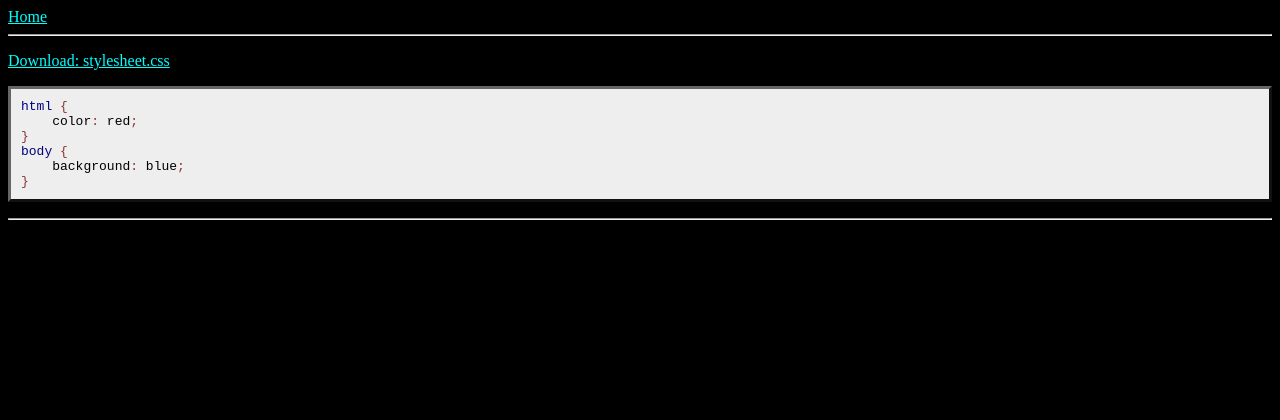
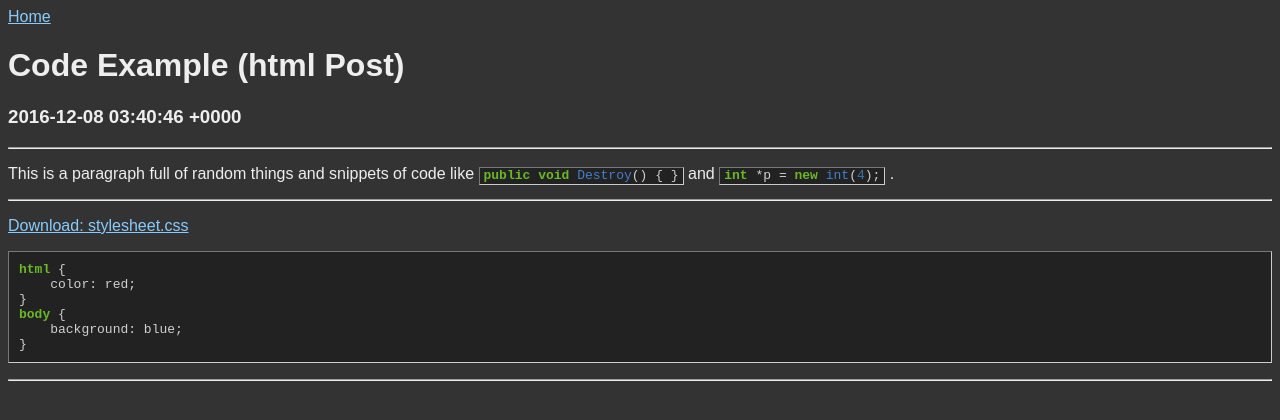
Before and after one commit to ElijahShadbolt/jekylltest2, a Jekyll site: the page built from _posts/2016-12-08-code-example.html, in a window 1280 px wide. Shown: the top 420 px of the page. Built offline with Jekyll 4.4.1, drawn with Linux system fonts in a browser that asks for light colours.

Commit message:
html/markdown inline code

```diff
--- a/_config.yml
+++ b/_config.yml
@@ -23,7 +23,7 @@ kramdown:
   hard_wrap: false
 #theme: minima
 
-highlight_css: "syntax.css"
+highlight_css: "native.css"
 
 gems:
   - jekyll-feed
--- /dev/null
+++ b/_includes/codeinline.html
@@ -0,0 +1,2 @@
+{% capture rawdata %}`{{ include.content }}`{:.language-{{ include.codetype }} .highlight}{% endcapture %}
+{{ rawdata | markdownify | remove: '<p>' | remove: '</p>' }}
--- a/_layouts/post.html
+++ b/_layouts/post.html
@@ -5,6 +5,9 @@
     {% include head.html %}
     <body>
         <a href="{{ site.baseurl }}/">Home</a>
+        <h1>{{ page.title }}</h1>
+        <h3>{{ page.date }}</h3>
+        <hr/>
         {{ content }}
     </body>
 </html>
--- a/_posts/2016-12-08-code-example.html
+++ b/_posts/2016-12-08-code-example.html
@@ -1,6 +1,6 @@
 ---
 layout: post
-title:  "Code Example"
+title:  "Code Example (html Post)"
 date:   2016-12-08 16:40:46 +1300
 categories: coding
 sources:
@@ -9,6 +9,10 @@ sources:
   - "stylesheet.css"
   - "markdownexample.markdown"
 ---
+<div>
+    <p>This is a paragraph full of random things and snippets of code like {% include codeinline.html content='public void Destroy() { }' codetype='csharp' %} and {% include codeinline.html content='int *p = new int(4);' codetype='cpp' %}.</p>
+</div>
+
 
 {% for scriptname in page.sources %}
 {% assign scripts = site.scripts | where: 'scriptname', {{scriptname}}%}
--- a/assets/style.scss
+++ b/assets/style.scss
@@ -3,19 +3,27 @@
 @import url(syntax_highlighting/{{ site.highlight_css }});
 
 body {
-    background: black;
-    color: white;
+    background: #333;
+    color: #eee;
+    font-family: Arial, sans-serif;
 }
 a {
-    color: aqua;
+    color: #8cf;
 }
 .highlight {
     margin: 0;
     margin-top: 1em;
     margin-bottom: 1em;
-    padding: 10px;
-    border: 3px outset #666;
+    padding: 0;
+    border: 1px inset #ccc;
+    overflow-x: auto;
 }
 .highlight pre {
+    display: inline-block;
+    margin: 10px;
+}
+.highlighter-rouge {
     margin: 0;
+    padding: 0px 4px 1px 4px;
+    white-space: pre;
 }
--- a/assets/syntax_highlighting/native.css
+++ b/assets/syntax_highlighting/native.css
@@ -1,4 +1,4 @@
-.highlight pre { background-color: #404040 }
+.highlight { background-color: #222; color: #eee; }
 .highlight .hll { background-color: #404040 }
 .highlight .c { color: #999999; font-style: italic } /* Comment */
 .highlight .err { color: #a61717; background-color: #e3d2d2 } /* Error */
--- a/assets/syntax_highlighting/syntax.css
+++ b/assets/syntax_highlighting/syntax.css
@@ -1,4 +1,4 @@
-.highlight { background: #eeeeee; color: #000000 }
+.highlight { background: #eeeeee; color: #000000; }
 .highlight .c { color: #999988; font-style: italic } /* Comment */
 .highlight .err { color: #a61717; background-color: #e3d2d2 } /* Error */
 .highlight .k { font-weight: bold } /* Keyword */
```
Also changed, not shown: _posts/2016-12-10-code-example2.markdown (added, +29 -0 lines).
